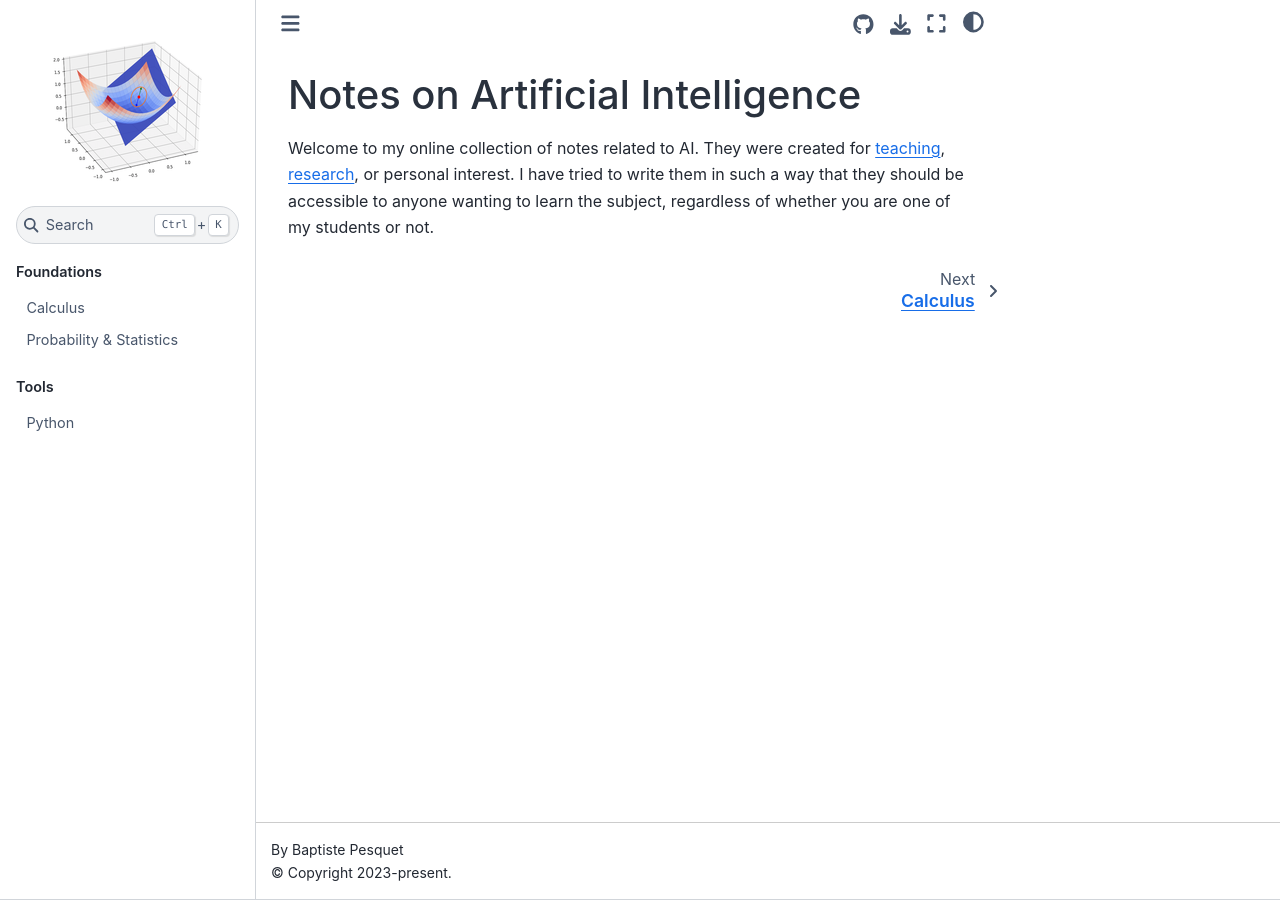
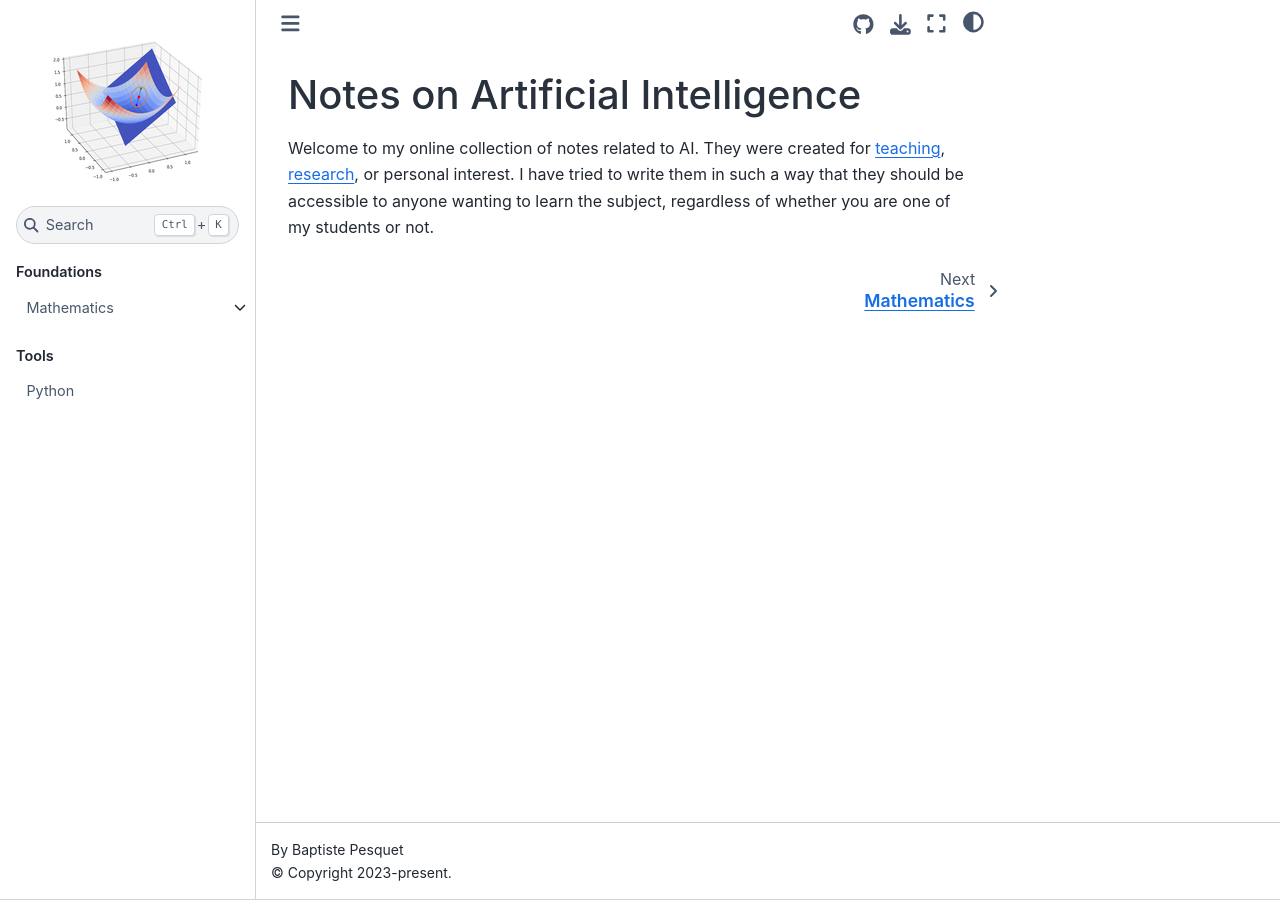
Before and after one commit to bpesquet/ainotes, a Jupyter Book: the page built from docs/index.md, in a window 1280 px wide. Built offline with Jupyter Book 1.0.4 settings and Sphinx 7.4.7 and the Sphinx Book theme 1.1.4, drawn with Linux system fonts in a browser that asks for light colours.

```diff
--- a/docs/_toc.yml
+++ b/docs/_toc.yml
@@ -7,11 +7,10 @@ root: index
 parts:
   - caption: Foundations
     chapters:
-    - file: foundations/calculus
-      title: Calculus
-    - file: foundations/proba_stats
-      title: Probability & Statistics
+    - file: foundations/math
+      sections:
+      - file: foundations/calculus
+      - file: foundations/proba_stats
   - caption: Tools
     chapters:
     - file: tools/python
-      title: Python
```
Also changed, not shown: docs/foundations/math.md (added, +5 -0 lines).
